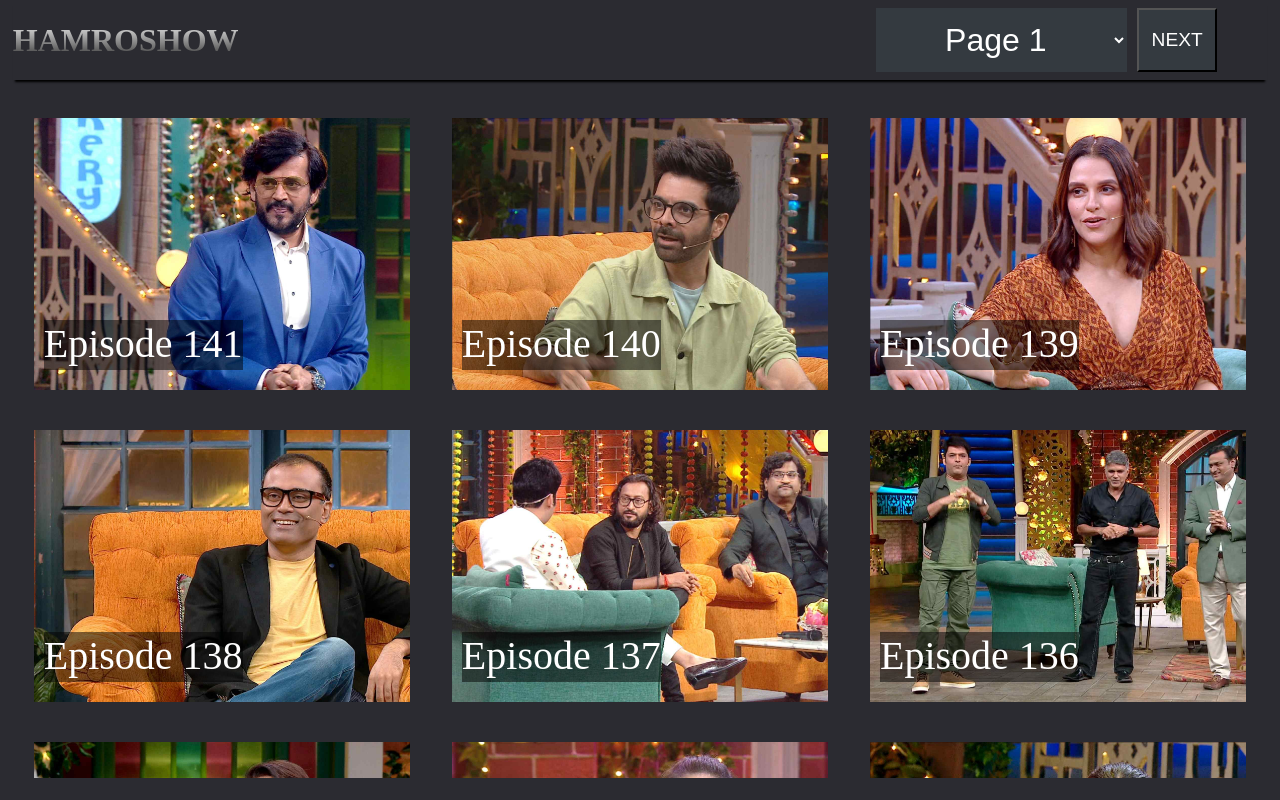
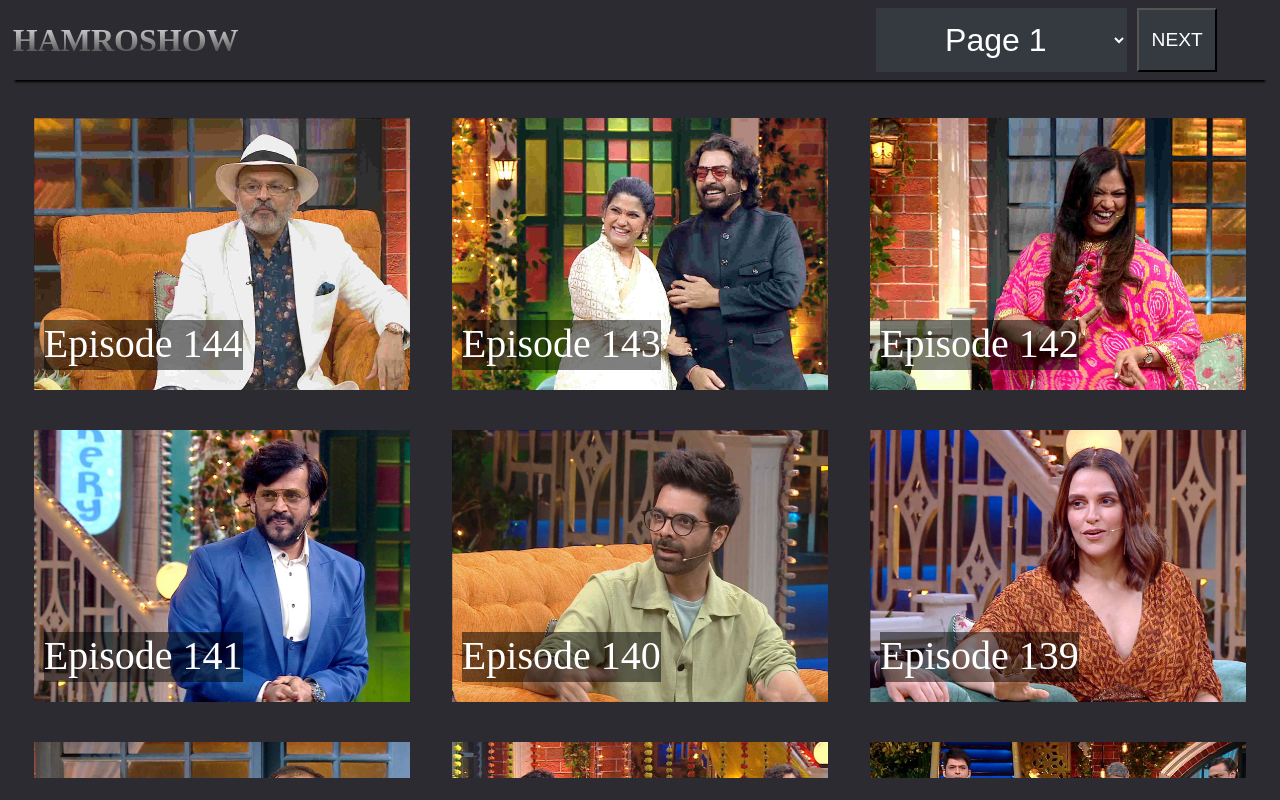
Before and after one commit to ashishkandu-code/codes, a plain HTML site: page index.html in a window 1280 px wide. Drawn offline with nearby package versions, Linux system fonts and the light colour scheme.

Commit message:
added 3 new episodes

```diff
--- a/index.html
+++ b/index.html
@@ -235,6 +235,21 @@
         <div class="main-container">
             <div class="container d1">
 
+                <div class="content">
+                    <a style="background-image: url(thumbnail/144.jpg); background-repeat: no-repeat; background-size: cover;"
+                        href="vlc://https://streaming.sonyliv.com/show_set_thekapilsharmashow_ep144_20200926T083330.mpd"></a>
+                    <div class="episode-no">Episode 144</div>
+                </div>
+                <div class="content">
+                    <a style="background-image: url(thumbnail/143.jpg); background-repeat: no-repeat; background-size: cover;"
+                        href="vlc://https://streaming.sonyliv.com/show_set_thekapilsharmashow_ep143_20200920T081256.mpd"></a>
+                    <div class="episode-no">Episode 143</div>
+                </div>
+                <div class="content">
+                    <a style="background-image: url(thumbnail/142.jpg); background-repeat: no-repeat; background-size: cover;"
+                        href="vlc://https://streaming.sonyliv.com/show_set_tkss_ep142_20200919T103406.mpd"></a>
+                    <div class="episode-no">Episode 142</div>
+                </div>
                 <div class="content">
                     <a style="background-image: url(thumbnail/image-15-compressed.jpg); background-repeat: no-repeat; background-size: cover;"
                         href="vlc://https://streaming.sonyliv.com/show_set_thekapilsharmashow_ep141_20200913T115159.mpd"></a>
```
Also changed, not shown: thumbnail/142.jpg (added), thumbnail/143.jpg (added), thumbnail/144.jpg (added).
